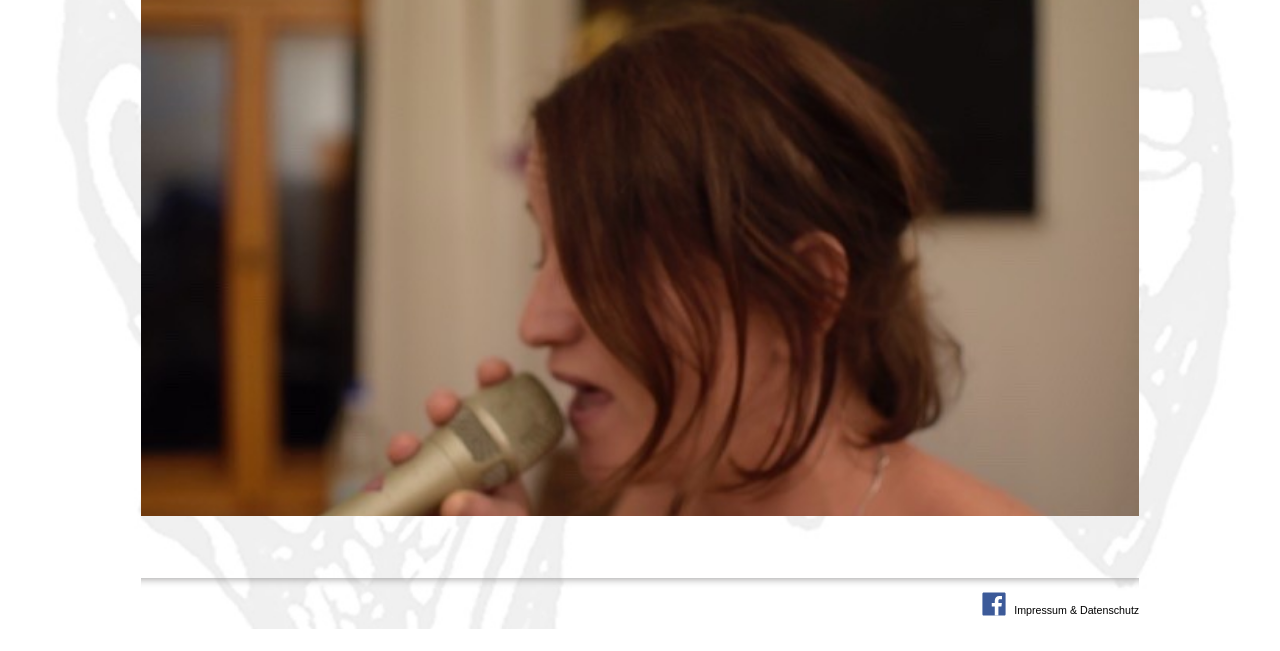
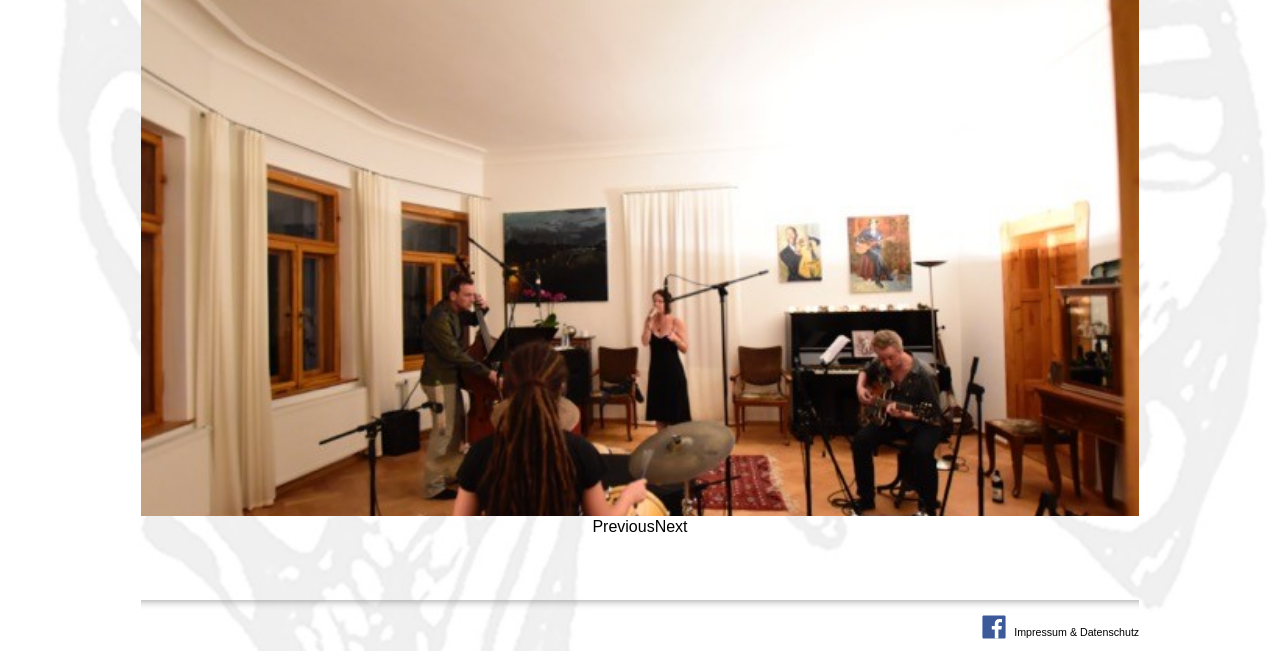
Before and after one commit to magrifri/cardui, a plain HTML site: page index.html in a window 1280 px wide. Shown: the part 235-886 px from the top of the page. Before the commit the page ends 864 px from the top, so only its background shows below. Drawn offline with nearby package versions, Linux system fonts and the light colour scheme.

Commit message:
slideshow und link in new browser

```diff
--- a/index.html
+++ b/index.html
@@ -24,7 +24,7 @@
          width: 470,
          height: 264,
 		 navigation: {
-			active: false,
+			active: true,
 			effect: "slide"
          },
 		 pagination: {
@@ -55,8 +55,8 @@
   <div role="main" class="t-body--site">
 	<section class="container">
 	        <div id="slides">
+               <img src="img/cardui.jpg" alt="Some alt text">
                <img src="img/miracardui1.jpg" alt="Some alt text">
-               <img src="img/cardui.png" alt="Some alt text">
             </div>
     </section>
 
```
Also changed, not shown: events.html (+1 -1 lines), img/logo-bocacola.svg (deleted), img/logo-darbucks.svg (deleted), img/logo-facebook.svg (deleted), img/logo-kugle.svg (deleted).
